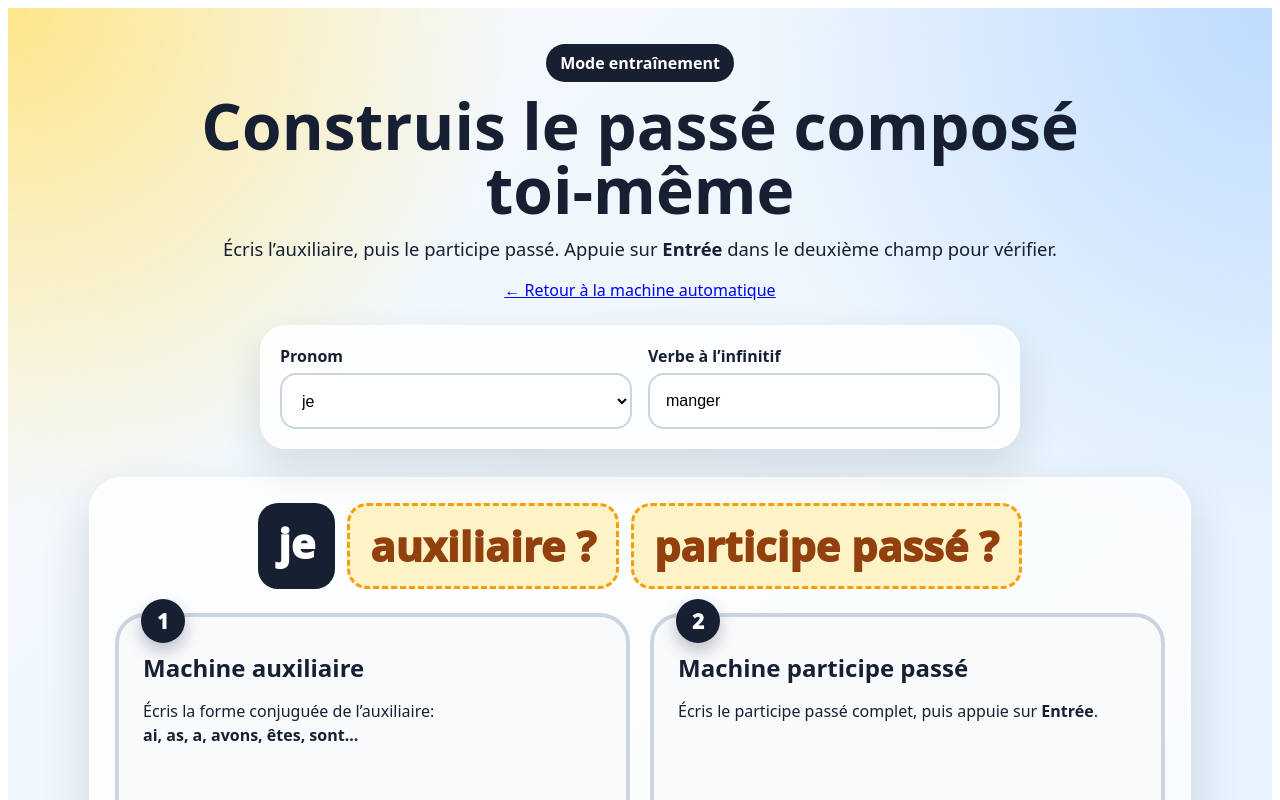
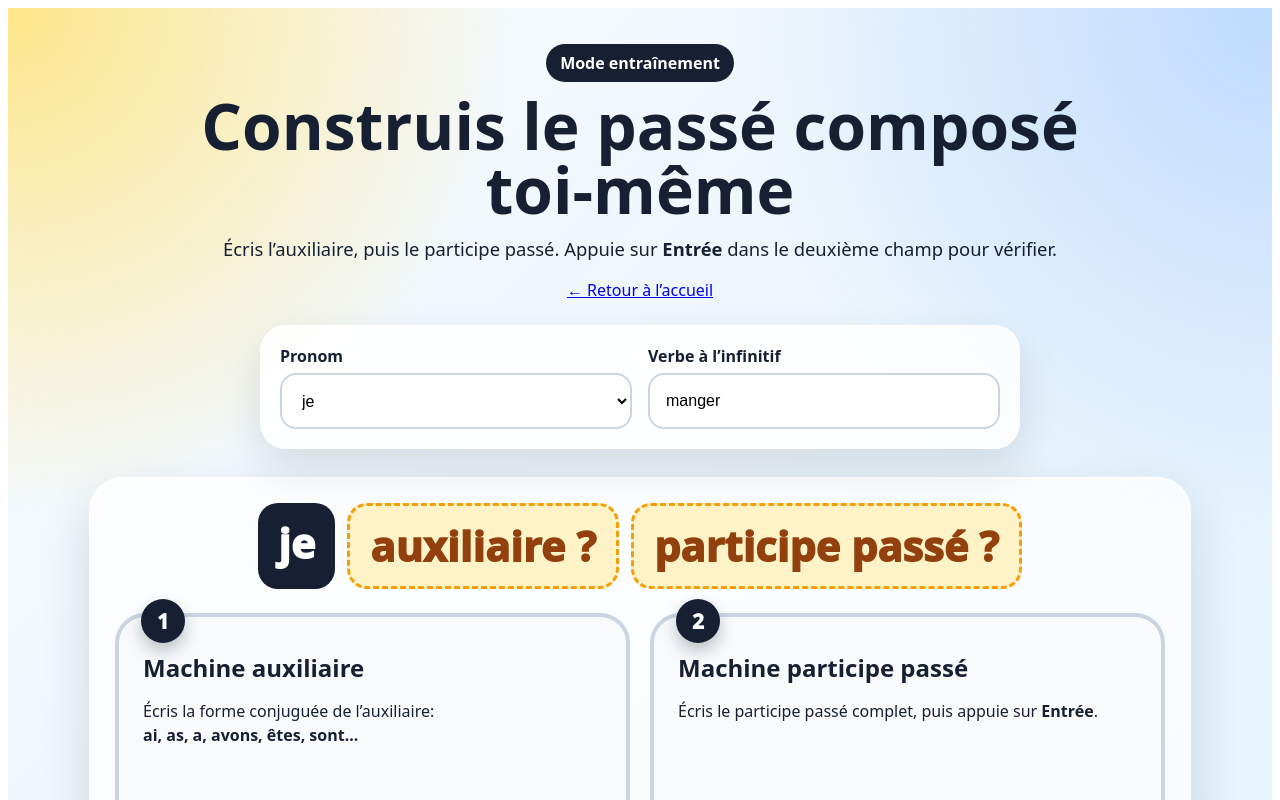
Before and after one commit to ossthun/machinepc, a Next.js app: page /passe-compose-training in a window 1280 px wide. Shown: the top 800 px of the page. Built offline with nearby package versions, Linux system fonts and the light colour scheme.

Commit message:
Update back link to return to home page

```diff
--- a/pages/passe-compose-training.js
+++ b/pages/passe-compose-training.js
@@ -163,8 +163,8 @@ export default function PasseComposeTraining() {
           <strong>Entrée</strong> dans le deuxième champ pour vérifier.
         </p>
 
-        <Link href="/passe-compose-machine" className="backLink">
-          ← Retour à la machine automatique
+        <Link href="/" className="backLink">
+          ← Retour à l’accueil
         </Link>
       </section>
 
```
